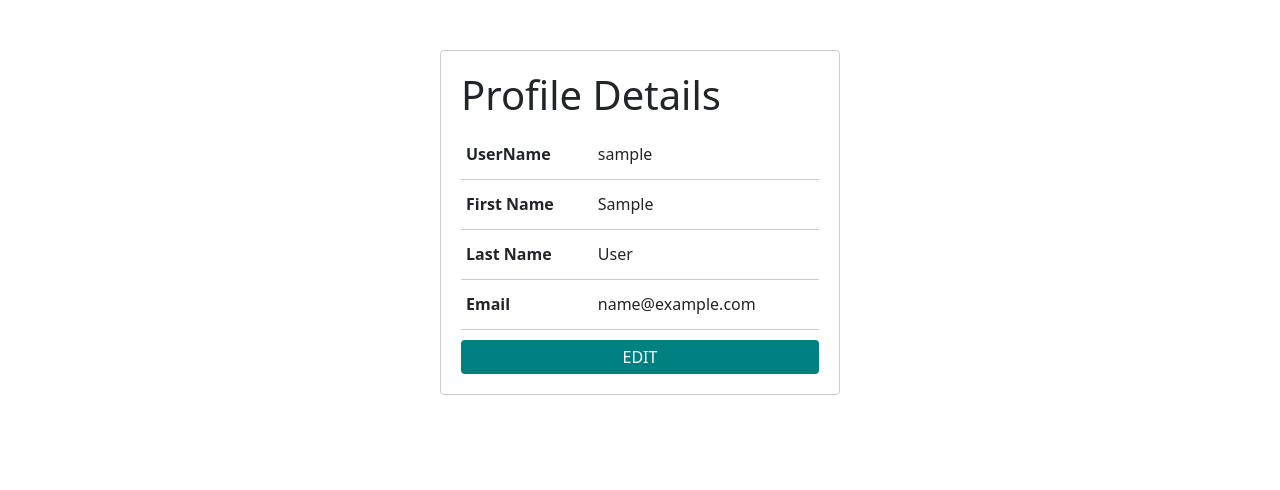
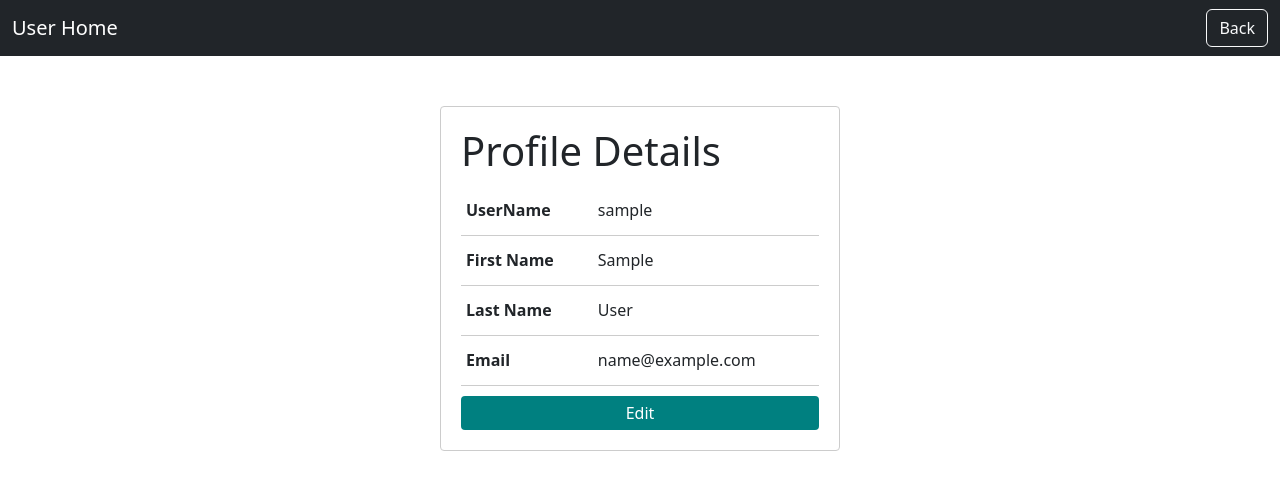
Before and after one commit to KattaManisha/Software_Engineering_Project, a Flask app: page /user_profile in a window 1280 px wide. Shown: the top 490 px of the page. Run offline with Flask 3, Linux system fonts and the light colour scheme; the visitor is signed in with stand-in values (Sample User, id 1); a database or web service that is not in the repository returns one stand-in record (values such as "Sample title"); some libraries are stand-ins or nearby versions.

Commit message:
Adding the edit functionality in user profile

```diff
--- a/app.py
+++ b/app.py
@@ -84,6 +84,53 @@ def register_user(conn, username, first_name, last_name, email, password):
             conn.close()
     return False
 
+def user_exists(conn, username):
+    try:
+        cursor = conn.cursor()
+        check_user_query = "SELECT * FROM se_project.users WHERE username = %s"
+        cursor.execute(check_user_query, (username,))
+        existing_user = cursor.fetchone()
+        return existing_user is not None
+    except (Exception, psycopg2.Error) as error:
+        print("Error while checking if user exists:", error)
+        return False
+
+# Function to update user-info
+def update_user(conn, username, first_name, last_name, email):
+    conn = connect_to_db()
+    if conn:
+        try:
+            cursor = conn.cursor()
+
+             # Check if the user already exists
+
+            if user_exists(conn, username):
+                return False  # user already exists
+
+            # Define the query and its parameters
+            update_user_query = """
+                UPDATE se_project.users
+                SET
+                  username= %s,
+                  first_name= %s,
+                  last_name=%s
+                WHERE
+                  email=%s;
+            """
+            query_params = (username, first_name, last_name, email)
+
+            # Execute the query
+            cursor.execute(update_user_query, query_params)
+
+            conn.commit()
+            cursor.close()
+            return True
+        except (Exception, psycopg2.Error) as error:
+            print("Error while updating the user:", error)
+        finally:
+            conn.close()
+    return False
+
 # Function to handle user login
 def login_user(email, password):
     conn = connect_to_db()
@@ -165,7 +212,7 @@ def login():
 
         if login_user(email, password):
             session['email'] = email  # Store the email in the session upon successful login
-            return redirect(url_for('user_profile'))  # Redirect to the user profile page
+            return redirect(url_for('user_home'))  # Redirect to the user profile page
         else:
             return "Invalid login"
     elif request.method == 'GET':
@@ -180,7 +227,7 @@ def user_home():
 def user_profile():
     # Retrieve the email from the session if it exists
     email = session.get('email')
-    email = "hope@gmail.com"
+
 
     if email:
         user = get_user_from_database(email)
@@ -189,7 +236,25 @@ def user_profile():
         else:
             return "User not found"
     else:
-        return redirect(url_for('login'))
+        return redirect(url_for('home'))
+
+@app.route('/update_user', methods=['POST'])
+def update():
+    if request.method == 'POST':
+        username = request.form['username']
+        first_name = request.form['first_name']
+        last_name = request.form['last_name']
+        email=session.get('email')
+
+
+        conn = connect_to_db()
+
+        if conn:
+            if update_user(conn, username, first_name, last_name, email ):
+                return redirect(url_for('user_profile'))
+
+            else:
+                return "updation failed"    #Return a failure response
 
 @app.route('/logout')
 def logout():
--- a/static/index.js
+++ b/static/index.js
@@ -1,57 +1,71 @@
-document.getElementById('signUpLink').addEventListener('click', function () {
-  // Open the modal
-  var modal = new bootstrap.Modal(document.getElementById('modalRegisterForm'));
-  modal.show();
-});
-
-document.getElementById('loginLink').addEventListener('click', function () {
-  // Open the modal
-  var modal = new bootstrap.Modal(document.getElementById('modalLoginForm'));
-  modal.show();
-});
-
-document.addEventListener('DOMContentLoaded', function () {
+function init() {
   // Function to open the signup modal
   function openSignupModal() {
     var modal = new bootstrap.Modal(
-      document.getElementById('modalRegisterForm')
+      document.getElementById("modalRegisterForm")
+    );
+    modal.show();
+  }
+  // Function to open the update modal
+  function openUpdateModal() {
+    var modal = new bootstrap.Modal(
+      document.getElementById("modalUpdateForm")
     );
     modal.show();
   }
 
+  // Define the function to navigate to the user's home page
+  function goToUserHomePage() {
+    console.log("Button clicked!"); // For testing purposes
+    // Redirect to the user's home page
+    window.location.href = "/user-home"; // Replace with the actual URL for the user's home page
+  }
+
+  // Get the button and attach a click event listener
+  var backButton = document.getElementById("backButton");
+  if (backButton) {
+    backButton.addEventListener("click", goToUserHomePage);
+  } else {
+    console.error("Back button element not found.");
+  }
+
   // Function to open the login modal
   function openLoginModal() {
-    var modal = new bootstrap.Modal(document.getElementById('modalLoginForm'));
+    var modal = new bootstrap.Modal(document.getElementById("modalLoginForm"));
     modal.show();
   }
 
-  var logoutButton = document.getElementById('logoutBtn');
+  var logoutButton = document.getElementById("logoutBtn");
   if (logoutButton) {
-    logoutButton.addEventListener('click', function () {
+    logoutButton.addEventListener("click", function () {
       // Perform the logout action here, e.g., by redirecting to a logout endpoint
-      window.location.href = '/logout';
+      window.location.href = "/logout";
     });
   }
 
   // Attach click event listeners to the signup and login links
-  var signUpLink = document.getElementById('signUpLink');
-  var loginLink = document.getElementById('loginLink');
+  var signUpLink = document.getElementById("signUpLink");
+  var loginLink = document.getElementById("loginLink");
+  var updateLink = document.getElementById("updateLink")
 
   if (signUpLink) {
-    signUpLink.addEventListener('click', openSignupModal);
+    signUpLink.addEventListener("click", openSignupModal);
   }
 
   if (loginLink) {
-    loginLink.addEventListener('click', openLoginModal);
+    loginLink.addEventListener("click", openLoginModal);
+  }
+  if (updateLink) {
+    updateLink.addEventListener("click", openUpdateModal);
   }
 
   // Function to register a new user
   function registerUser() {
-    var username = document.getElementById('orangeForm-username').value;
-    var first_name = document.getElementById('orangeForm-firstname').value;
-    var last_name = document.getElementById('orangeForm-lastname').value;
-    var email = document.getElementById('orangeForm-email').value;
-    var password = document.getElementById('orangeForm-pass').value;
+    var username = document.getElementById("orangeForm-username").value;
+    var first_name = document.getElementById("orangeForm-firstname").value;
+    var last_name = document.getElementById("orangeForm-lastname").value;
+    var email = document.getElementById("orangeForm-email").value;
+    var password = document.getElementById("orangeForm-pass").value;
 
     var data = {
       username: username,
@@ -61,74 +75,111 @@ document.addEventListener('DOMContentLoaded', function () {
       password: password,
     };
 
-    fetch('/register', {
-      method: 'POST',
+    fetch("/register", {
+      method: "POST",
       body: JSON.stringify(data),
       headers: {
-        'Content-Type': 'application/json',
+        "Content-Type": "application/json",
       },
     })
       .then((response) => response.text())
       .then((data) => {
         console.log(data);
-        // You can update the UI or perform other actions here.
-        // For now, let's display the response in the registrationResponse div.
         var registrationResponse = document.getElementById(
-          'registrationResponse'
+          "registrationResponse"
         );
         if (registrationResponse) {
           registrationResponse.innerHTML = data;
         }
 
-        // Check if registration was successful and redirect
-        if (data.includes('successful')) {
-          window.location.href = '/user-home'; // Adjust the URL as needed
+        if (data.includes("successful")) {
+          window.location.href = "/user-home"; // Adjust the URL as needed
+        }
+      });
+  }
+
+  // Function to update user-info
+  function update_user() {
+    var username = document.getElementById("orangeForm-username").value;
+    var first_name = document.getElementById("orangeForm-firstname").value;
+    var last_name = document.getElementById("orangeForm-lastname").value;
+    var data = {
+      username: username,
+      first_name: first_name,
+      last_name: last_name,
+    };
+
+    fetch("/update_user", {
+      method: "POST",
+      body: JSON.stringify(data),
+      headers: {
+        "Content-Type": "application/json",
+      },
+    })
+      .then((response) => response.text())
+      .then((data) => {
+        console.log(data);
+        var updationResponse = document.getElementById(
+          "updationResponse"
+        );
+        if (updationResponse) {
+          updationResponse.innerHTML = data;
+        }
+
+        if (data.includes("successful")) {
+          window.location.href = "/user_profile"; // Adjust the URL as needed
         }
       });
   }
 
   // Function to log in a user
   function loginUser() {
-    var email = document.getElementById('orangeForm-email').value;
-    var password = document.getElementById('orangeForm-pass').value;
+    var email = document.getElementById("orangeForm-email").value;
+    var password = document.getElementById("orangeForm-pass").value;
 
     var data = {
       email: email,
       password: password,
     };
 
-    fetch('/login', {
-      method: 'POST',
+    fetch("/login", {
+      method: "POST",
       body: JSON.stringify(data),
       headers: {
-        'Content-Type': 'application/json',
+        "Content-Type": "application/json",
       },
     })
       .then((response) => response.text())
       .then((data) => {
         console.log(data);
-        // You can update the UI or perform other actions here.
-        // For now, let's display the response in the loginResponse div.
-        var loginResponse = document.getElementById('loginResponse');
+        var loginResponse = document.getElementById("loginResponse");
         if (loginResponse) {
           loginResponse.innerHTML = data;
         }
-        // Check if login was successful and redirect
-        if (data.includes('successful')) {
-          window.location.href = '/user-home'; // Adjust the URL as needed
+
+        if (data.includes("successful")) {
+          window.location.href = "/user-home"; // Adjust the URL as needed
         }
       });
   }
 
   // Attach click event listeners to the signup and login buttons
-  var signupButton = document.getElementById('signupButton');
-  var loginButton = document.getElementById('loginButton');
+  var signupButton = document.getElementById("signupButton");
+  var loginButton = document.getElementById("loginButton");
+  var updateButton = document.getElementById("updateButton");
 
   if (signupButton) {
-    signupButton.addEventListener('click', registerUser);
+    signupButton.addEventListener("click", registerUser);
   }
 
   if (loginButton) {
-    loginButton.addEventListener('click', loginUser);
+    loginButton.addEventListener("click", loginUser);
   }
-});
+  if (updateButton) {
+    loginButton.addEventListener("click", update_user);
+  }
+}
+
+
+
+document.addEventListener("DOMContentLoaded", init);
--- a/templates/index.html
+++ b/templates/index.html
@@ -285,8 +285,7 @@
                 <button class="btn btn-dark" id="signupButton" type="submit" form="registrationForm">Sign up</button>
                 <!-- Container to display the registration response -->
                 <div id="registrationResponse" class="mt-3"></div>
-              </div>
-              <form>
+              </div>              <form>
             </div>
           </div>
         </div>
--- a/templates/user_profile.html
+++ b/templates/user_profile.html
@@ -8,12 +8,23 @@
       rel="stylesheet"
       href="{{ url_for('static', filename='style/styles.css') }}"
     />
+    <script defer src="{{ url_for('static', filename='index.js') }}"></script>
     <link
       rel="stylesheet"
       href="https://cdn.jsdelivr.net/npm/bootstrap@5.3.2/dist/css/bootstrap.min.css"
     />
   </head>
   <body>
+    <nav class="navbar navbar-dark bg-dark">
+      <div class="container-fluid">
+        <a class="navbar-brand" href="#">User Home</a>
+        <button class="btn btn-outline-light" id="backButton">
+          Back
+        </button>
+
+      </div>
+    </nav>
+
     <div class="profile-container">
       <h1>Profile Details</h1>
       <table class="profile-info-table">
@@ -37,9 +48,96 @@
         </tbody>
       </table>
       <div class="profile-actions">
-        <button type="submit">EDIT</button>
+         <!--<a href= '#' id= "updateLink" class= "btn btn-default btn-rounded mb-4" data-bs-toggle="modal fade" data-bs-target="#modalUpdateForm">EDIT</a>-->
+         <button class="btn btn-outline-light" id="updateLink" data-bs-toggle="modal fade" data-bs-target="#modalUpdateForm">
+          Edit
+        </button>
       </div>
     </div>
-    <script src="{{ url_for('static', filename='user_profile.js') }}"></script>
+<!-- update modal -->
+<div
+class="modal fade"
+id="modalUpdateForm"
+tabindex="-1"
+role="dialog"
+aria-labelledby="myModalLabel"
+aria-hidden="true"
+>
+<div class="modal-dialog" role="document">
+  <div class="modal-content">
+    <div class="modal-header text-center">
+      <h4 class="modal-title w-100 font-weight-bold">Update Details</h4>
+      <button
+        type="button"
+        class="close"
+        data-bs-dismiss="modal"
+        aria-label="Close"
+      >
+        <span aria-hidden="true">&times;</span>
+      </button>
+    </div>
+    <div class="modal-body mx-1">
+      <form id="updationForm" action="/update_user" method="POST">
+        <label
+        class="name-label"
+        data-error="wrong"
+        data-success="right"
+        for="orangeForm-username"
+        >User Name</label
+      >
+      <div class="md-form mb-4">
+        <i class="fas fa-user prefix grey-text"></i>
+        <input
+          type="text"
+          id="orangeForm-username"
+          name="username"
+          class="form-control validate"
+        />
+      </div>
+      <label
+        class="name-label"
+        data-error="wrong"
+        data-success="right"
+        for="orangeForm-firstname"
+        >First Name</label
+      >
+      <div class="md-form mb-4">
+        <i class="fas fa-user prefix grey-text"></i>
+        <input
+          type="text"
+          id="orangeForm-firstname"
+          name = "first_name"
+          class="form-control validate"
+        />
+      </div>
+
+      <label
+        class="name-label"
+        data-error="wrong"
+        data-success="right"
+        for="orangeForm-lastname"
+        >Last Name</label
+      >
+      <div class="md-form mb-4">
+        <i class="fas fa-user prefix grey-text"></i>
+        <input
+          type="text"
+          id="orangeForm-lastname"
+          name = "last_name"
+          class="form-control validate"
+        />
+      </div>
+      <div class="modal-footer d-flex justify-content-center">
+        <button class="btn btn-dark" id="updateButton" type="submit" form="updationForm">Update</button>
+        <!-- Container to display the registration response -->
+        <div id="updationResponse" class="mt-3"></div>
+      </div>
+      </form>
+    </div>
+  </div>
+</div>
+</div>
+
+<script src="https://cdn.jsdelivr.net/npm/bootstrap@5.3.0/dist/js/bootstrap.bundle.min.js"></script>
   </body>
 </html>
```
